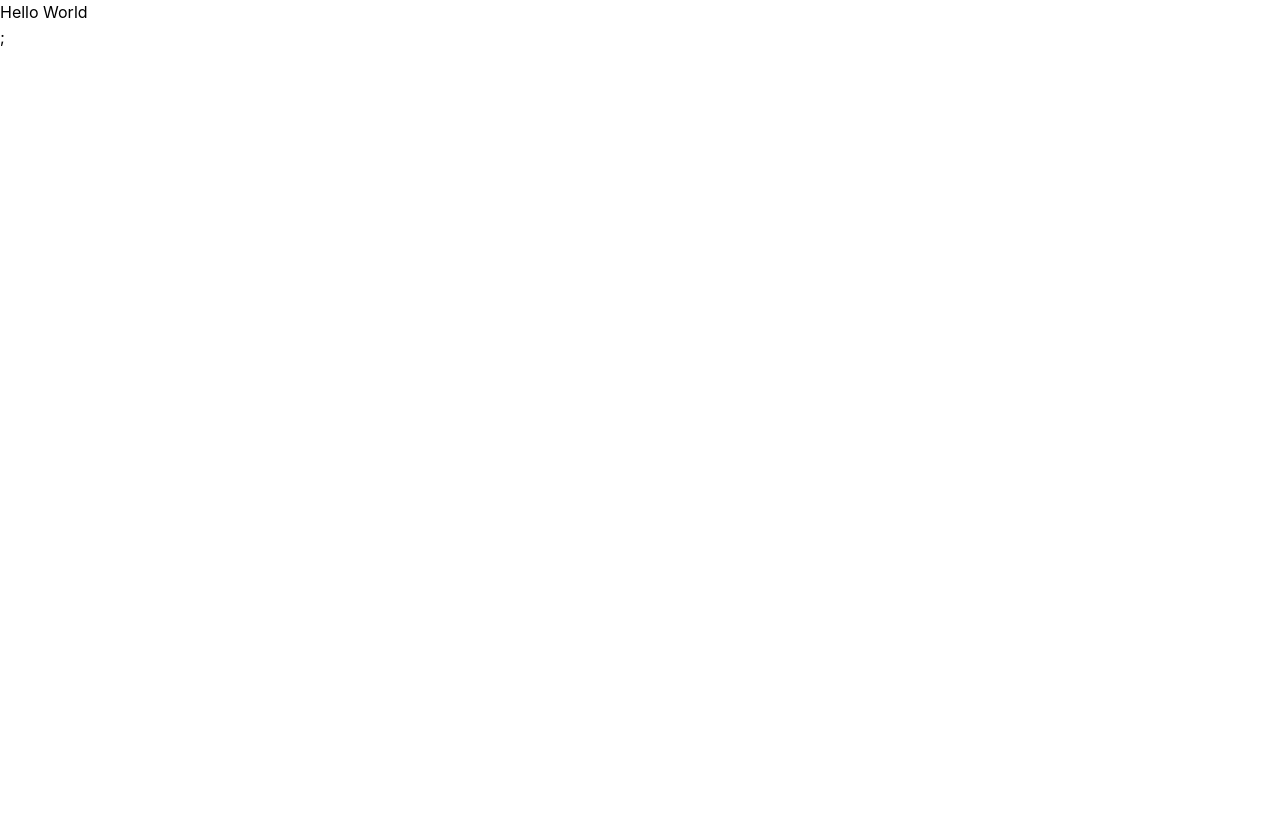
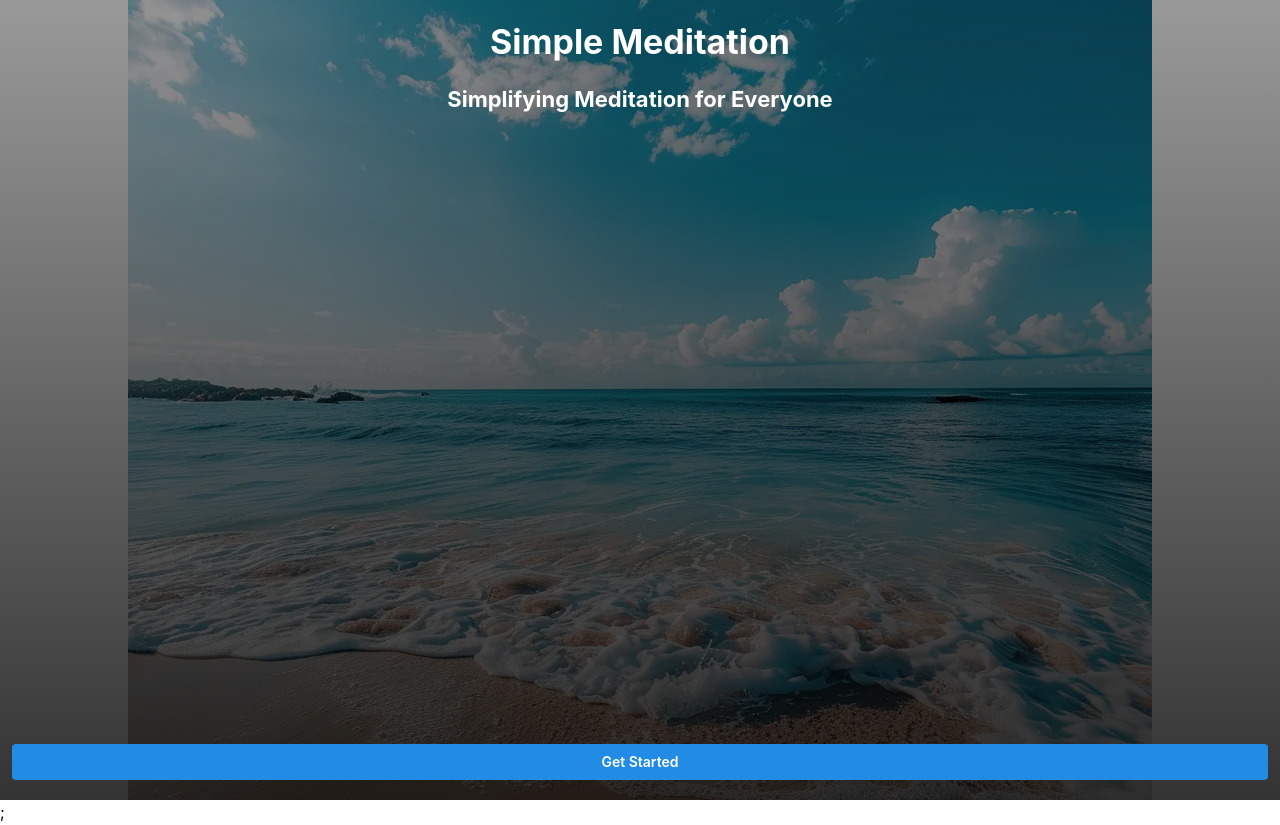
Before and after one commit to lindellcarternyc/meditate-io, a React (Vite) app: page / in a window 1280 px wide. Before the commit the page ends 800 px from the top, so only its background shows below. Built offline with nearby package versions, Linux system fonts and the light colour scheme.

Commit message:
implements home page

```diff
--- /dev/null
+++ b/src/App.module.css
@@ -0,0 +1,6 @@
+.app {
+  position: relative;
+  overflow: hidden;
+  height: 100vh;
+  width: 100vw;
+}
--- a/src/App.tsx
+++ b/src/App.tsx
@@ -1,10 +1,16 @@
 import "@mantine/core/styles.css";
 import { MantineProvider } from "@mantine/core";
+
+import styles from "./App.module.css";
+import Home from "./Home";
 
 const App = () => {
   return (
     <MantineProvider>
-      <div>Hello World</div>;
+      <main className={styles.app}>
+        <Home />
+      </main>
+      ;
     </MantineProvider>
   );
 };
--- /dev/null
+++ b/src/Home.module.css
@@ -0,0 +1,23 @@
+.container {
+  display: flex;
+  justify-content: space-between;
+  height: 100%;
+  background: url(assets/meditation-images/beach.webp) no-repeat center center
+    fixed;
+}
+
+.content {
+  display: flex;
+  flex-direction: column;
+  justify-content: space-between;
+  height: 100%;
+  padding: 1.25rem 0.75rem;
+
+  header {
+    text-align: center;
+    color: white;
+    display: flex;
+    flex-direction: column;
+    gap: 1.25rem;
+  }
+}
--- /dev/null
+++ b/src/Home.tsx
@@ -0,0 +1,23 @@
+import { Button, Title } from "@mantine/core";
+import AppGradient from "./components/AppGradient";
+import styles from "./Home.module.css";
+
+export default function Home() {
+  return (
+    <div className={styles.container}>
+      <AppGradient colors={["rgba(0, 0, 0, 0.4)", "rgba(0, 0, 0, 0.8)"]}>
+        <div className={styles.content}>
+          <header>
+            <Title size={"h1"}>Simple Meditation</Title>
+            <Title size={"h3"}>Simplifying Meditation for Everyone</Title>
+          </header>
+          <footer>
+            <Button type="button" fullWidth>
+              Get Started
+            </Button>
+          </footer>
+        </div>
+      </AppGradient>
+    </div>
+  );
+}
--- /dev/null
+++ b/src/index.css
@@ -0,0 +1,3 @@
+body {
+  overflow: hidden;
+}
--- a/src/main.tsx
+++ b/src/main.tsx
@@ -1,6 +1,7 @@
 import React from "react";
 import ReactDOM from "react-dom/client";
 import App from "./App.tsx";
+import "./index.css";
 
 ReactDOM.createRoot(document.getElementById("root")!).render(
   <React.StrictMode>
```
Also changed, not shown: src/assets/meditation-images/beach.webp (added).
